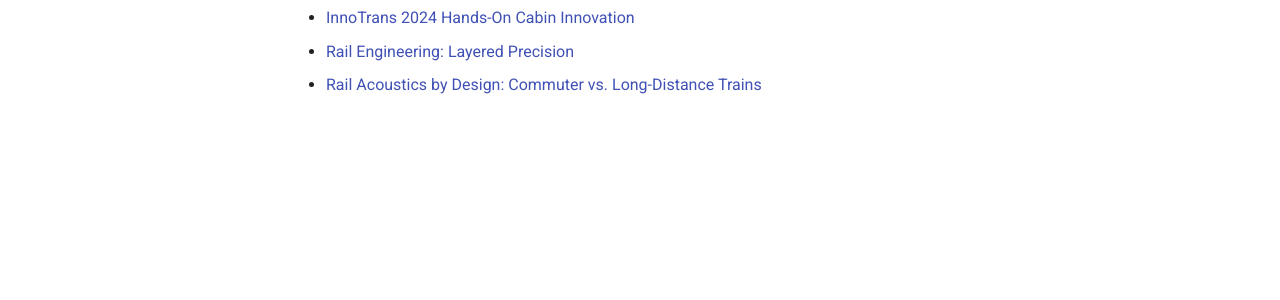
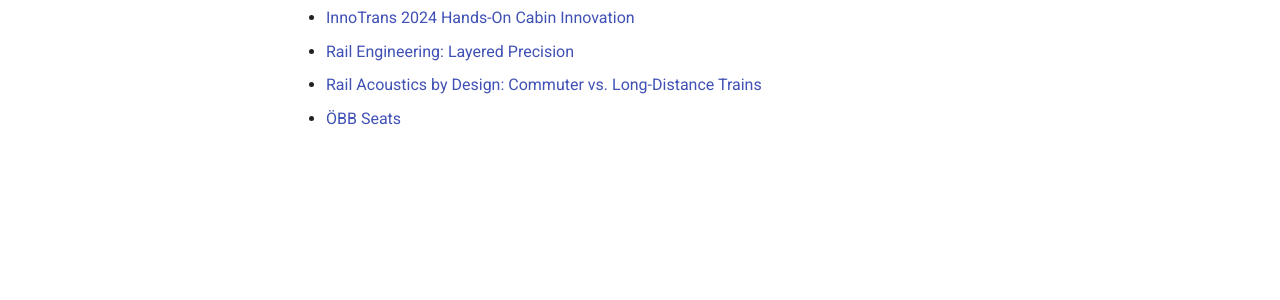
Before and after one commit to alvvvli/alvin-site, an MkDocs documentation site: the page built from docs/rail/index.md, in a window 1280 px wide. Shown: the part 339-639 px from the top of the page. Built offline with MkDocs 1.6.1 and Material for MkDocs 9.7.7, drawn with Linux system fonts in a browser that asks for light colours.

Commit message:
Update index.md

```diff
--- a/docs/rail/index.md
+++ b/docs/rail/index.md
@@ -6,3 +6,4 @@
 - [InnoTrans 2024 Hands-On Cabin Innovation](innotrans-2024.md)
 - [Rail Engineering: Layered Precision](stadler-2023.md)
 - [Rail Acoustics by Design: Commuter vs. Long-Distance Trains](door-2023.md)
+- [ÖBB Seats](obb-2024.md)
```
